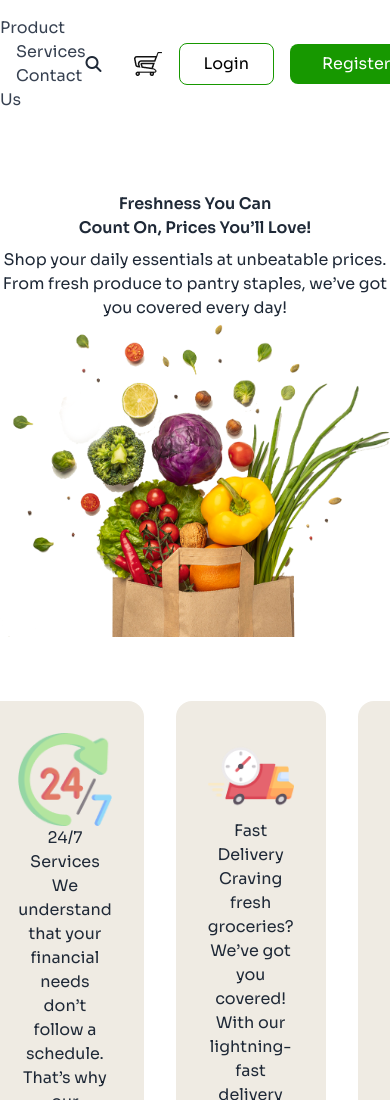
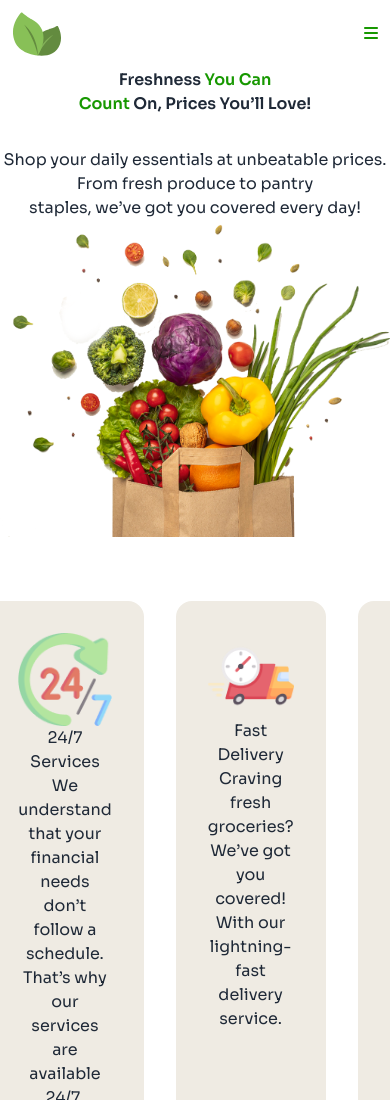
Before and after one commit to sajidsam/Grocery-Online, a plain HTML site: page index.html in a window 390 px wide. Shown: the top 1100 px of the page. Drawn offline with nearby package versions, Linux system fonts and the light colour scheme.

Commit message:
header responsive done

```diff
--- a/index.html
+++ b/index.html
@@ -27,10 +27,22 @@
 </head>
 
 <body>
-    <header class="mb-20">
-        <nav class="lg:mt-8 lg:mx-36">
-            <div class="flex justify-between items-center mt-4">
-                <div>
+    <header class="lg:mb-20 sm:mb-3">
+        <nav class="lg:mt-8 lg:mx-36 sm:mx-3 p-3">
+            <!-- mobile or smaller devices layout -->
+            <div class="lg:hidden flex justify-between items-center ">
+                    <div>
+                        <img src="c2-assets/Group (1).svg" alt="">
+                    </div>
+                    <div>
+                        <button class="text-[#179800]">
+                            <i class="fas fa-bars"></i>
+                        </button>
+                    </div>
+            </div>
+            <!-- Desktop Device -->
+            <div class="flex justify-between items-center mt-4 hidden sm:flex">
+                <div class="">
                     <img src="c2-assets/logo-header.png" alt="Logo">
                 </div>
                 <div class="space-x-4">
@@ -41,22 +53,23 @@
                 <div class="flex space-x-4 items-center">
                     <i class="fas fa-search"></i>
                     <img src="c2-assets/Group.png" alt="Custom Icon">
-                    <button
-                        class="bg-white text-black border border-[rgba(23,152,0,1)] px-6 py-2 rounded-[8px]">Login</button>
+                    <button class="bg-white text-black border border-[rgba(23,152,0,1)] px-6 py-2 rounded-[8px]">Login</button>
                     <button class="bg-[rgba(23,152,0,1)] text-white px-8 py-2 rounded-[8px]">Register</button>
                 </div>
             </div>
+
         </nav>
     </header>
     <main>
         <!-- Freshness  -->
         <section class="text-center lg:mx-50 md:mx-7">
 
-            <h1 class="lg:text-5xl font-semibold">Freshness You Can <br>
-                Count On, Prices You’ll Love!
+            <h1 class="font-semibold lg:text-5xl sm:text-3xl">Freshness <span class="text-[#179800]">You Can <br>
+                Count</span> On, Prices You’ll Love!
             </h1>
-            <p class="mt-2">
-                Shop your daily essentials at unbeatable prices. From fresh produce to pantry staples, we’ve got you
+            <p class="mt-8 lg:text-xl font-normal sm:text-[16px]">
+                Shop your daily essentials at unbeatable prices. From fresh produce to pantry <br>
+                staples, we’ve got you
                 covered every day!
 
             </p>
```
Also changed, not shown: c2-assets/Group (1).svg (added).
